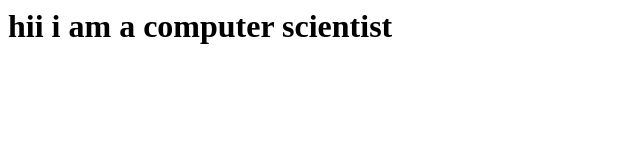
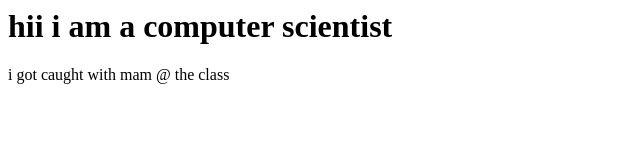
Before and after one commit to Pranav6305/Git_1, a plain HTML site: page index.html in a window 1280 px wide. Shown: the whole page, without its empty margins (0-640 px from the left). Drawn offline with Linux system fonts and the light colour scheme.

Commit message:
Update index.html updated ...

```diff
--- a/index.html
+++ b/index.html
@@ -1 +1,2 @@
 <h1>hii i am a computer scientist</h1>
+<p>i got caught with mam @ the class</p>
```
